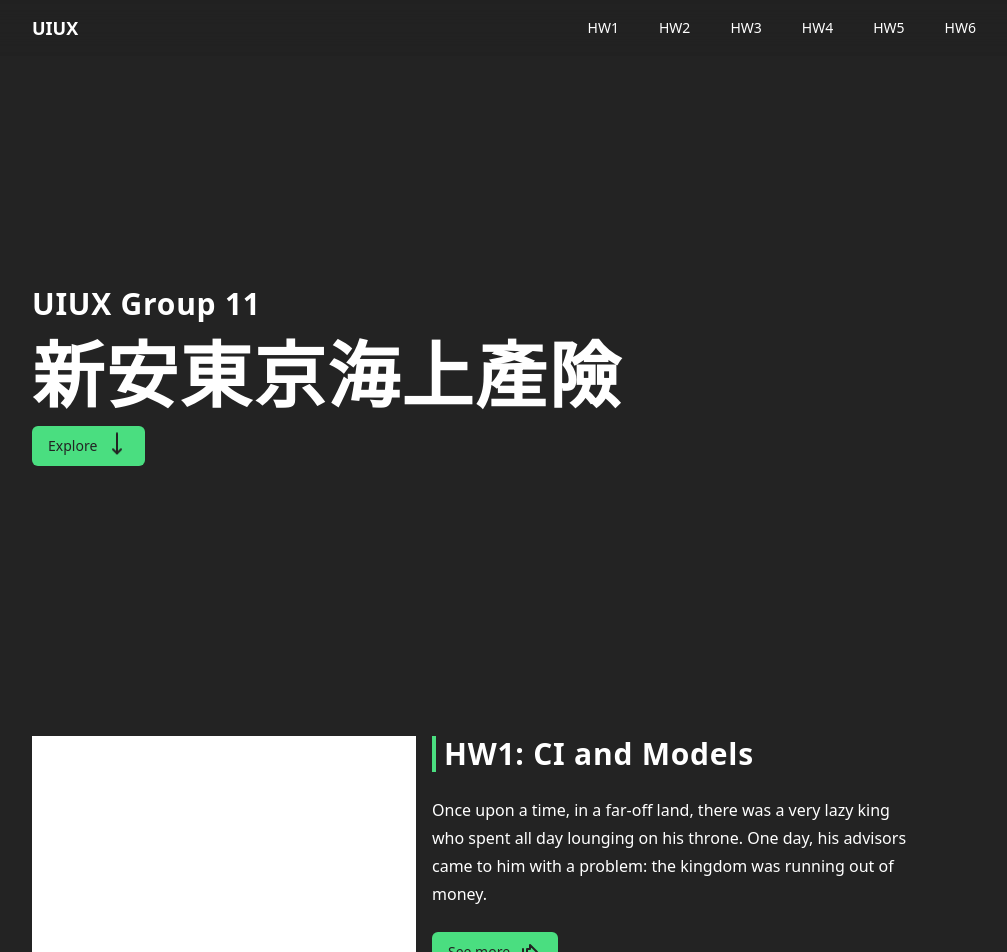
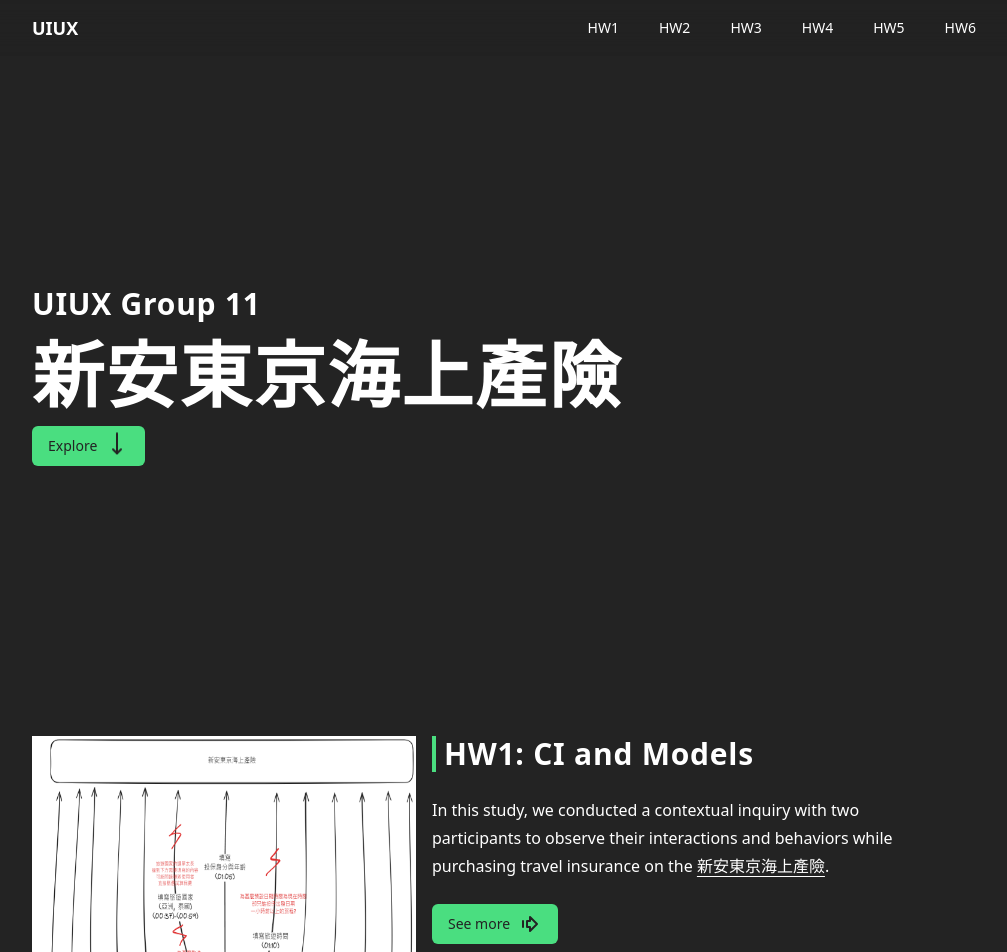
Before and after one commit to JustinLien0805/uiux-g11, a React (Vite) app: page / in a window 1280 px wide. Shown: the top 952 px of the page, without its empty margins (128-1135 px from the left). Built offline with nearby package versions, Linux system fonts and the light colour scheme.

Commit message:
feat: add hw1 intro

```diff
--- a/src/routes/index.tsx
+++ b/src/routes/index.tsx
@@ -2,7 +2,7 @@
 import { createFileRoute, useNavigate } from "@tanstack/react-router";
 import { Button } from "@/components/ui/button";
 import { ArrowBigRightDash, MoveDown } from "lucide-react";
-
+import fm2 from "../assets/fm2.png";
 export const Route = createFileRoute("/")({
   component: HomeComponent,
 });
@@ -37,15 +37,24 @@
         className="flex min-h-[80vh] items-start gap-4 bg-[#232323] p-10 text-white md:px-40"
         ref={targetSectionRef}
       >
-        <div className="h-96 w-96 bg-white"></div>
+        <img src={fm2} alt="" className="h-96 w-96" />
         <div className="flex w-1/2 flex-col">
           <h2 className="scroll-m-20 border-l-4 border-green-400 pl-2 text-3xl font-semibold tracking-wide text-white first:mt-0">
             HW1: CI and Models
           </h2>
           <p className="leading-7 [&:not(:first-child)]:my-6">
-            Once upon a time, in a far-off land, there was a very lazy king who
-            spent all day lounging on his throne. One day, his advisors came to
-            him with a problem: the kingdom was running out of money.
+            In this study, we conducted a contextual inquiry with two
+            participants to observe their interactions and behaviors while
+            purchasing travel insurance on the{" "}
+            <a
+              href="https://www.tmnewa.com.tw/ec/travel/overseas/#/"
+              target="_blank"
+              rel="noreferrer"
+              className="text-primary font-medium underline underline-offset-4"
+            >
+              新安東京海上產險
+            </a>
+            .
           </p>
           <Button
             className="w-max bg-green-400 text-[#232323] hover:bg-green-600/90"
```
